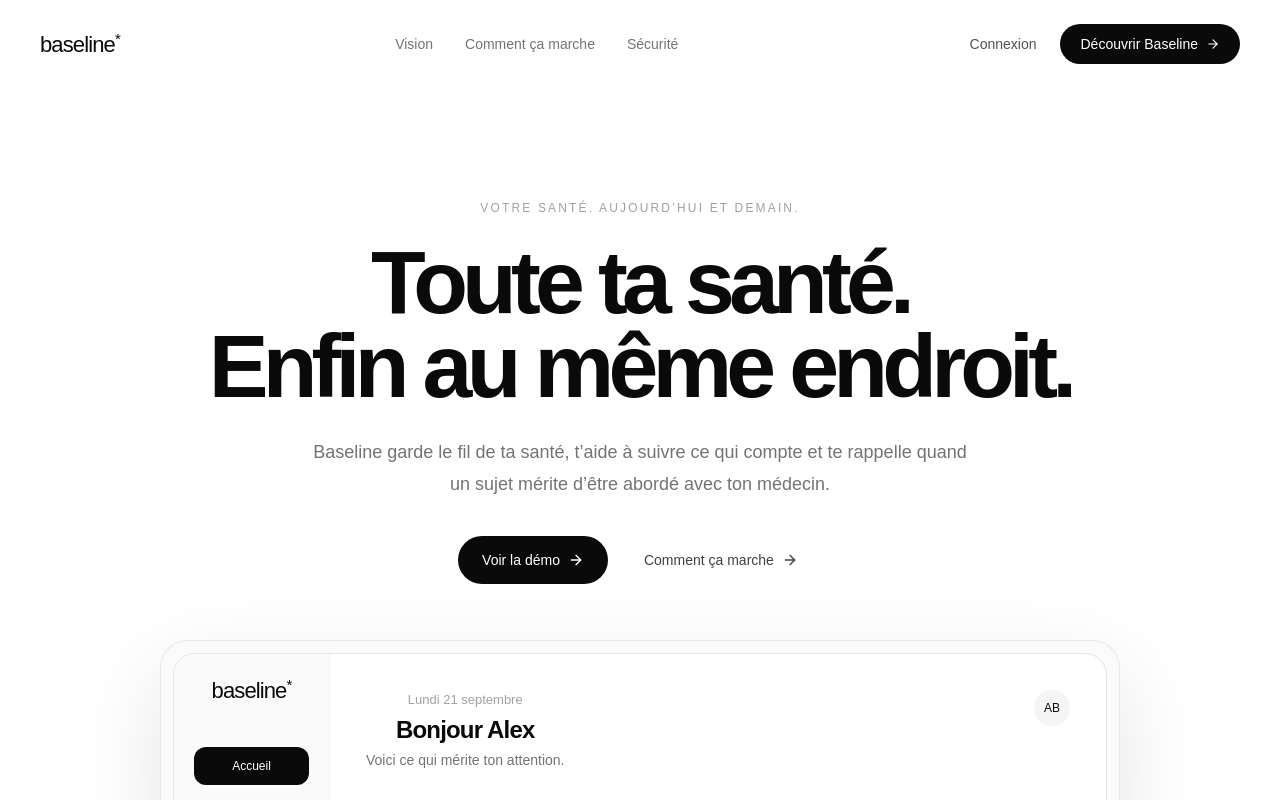
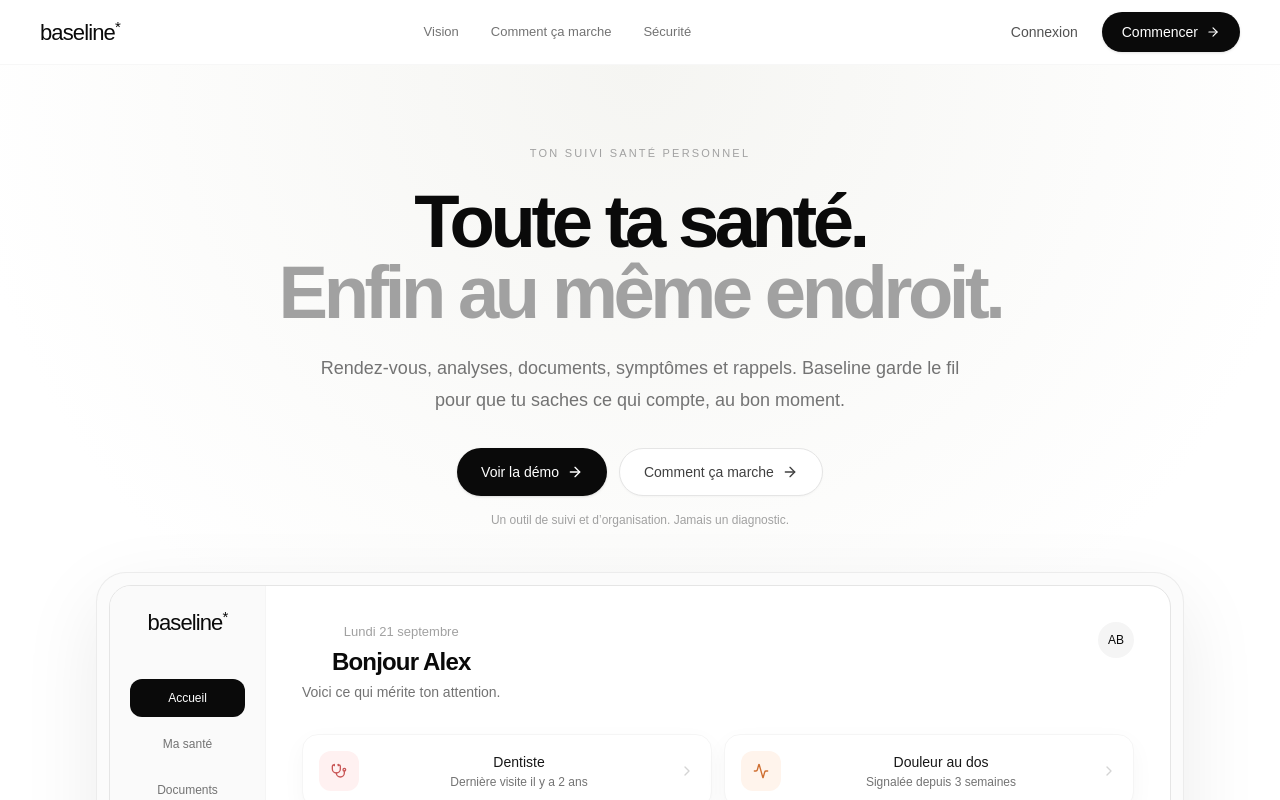
Before and after one commit to AlixBourgain/baseline-health, a Next.js app: page / in a window 1280 px wide. Shown: the top 800 px of the page. Built offline with nearby package versions, Linux system fonts and the light colour scheme.

Commit message:
Polish landing hero and CTA hierarchy

```diff
--- a/src/app/page.tsx
+++ b/src/app/page.tsx
@@ -58,8 +58,8 @@
 
 function DashboardPreview() {
   return (
-    <div className="relative mx-auto mt-14 w-full max-w-5xl px-3 sm:px-8">
-      <div className="rounded-[28px] border border-neutral-200/80 bg-[#fbfbfb] p-2 shadow-[0_30px_90px_rgba(0,0,0,0.10)] sm:p-3">
+    <div className="relative mx-auto mt-11 w-full max-w-6xl px-2 sm:px-8">
+      <div className="rounded-[30px] border border-neutral-200/70 bg-[#fbfbfb] p-2 shadow-[0_26px_80px_rgba(0,0,0,0.08)] sm:p-3">
         <div className="overflow-hidden rounded-[22px] border border-neutral-200 bg-white">
           <div className="grid min-h-[450px] md:grid-cols-[156px_1fr]">
             <aside className="hidden border-r border-neutral-100 bg-[#fafafa] p-5 md:block">
@@ -144,39 +144,62 @@
 export default function HomePage() {
   return (
     <main className="min-h-screen overflow-hidden bg-white text-neutral-950">
-      <header className="mx-auto flex max-w-7xl items-center justify-between px-6 py-6 lg:px-10">
+      <header className="border-b border-neutral-100/80 bg-white/90 backdrop-blur-xl">
+        <div className="mx-auto flex h-16 max-w-7xl items-center justify-between px-6 lg:px-10">
           <Brand />
-        <nav className="hidden items-center gap-8 text-sm text-neutral-500 md:flex">
+          <nav className="hidden items-center gap-8 text-[13px] text-neutral-500 md:flex">
             <a href="#vision" className="transition hover:text-neutral-950">Vision</a>
             <a href="#experience" className="transition hover:text-neutral-950">Comment ça marche</a>
             <Link href="/privacy" className="transition hover:text-neutral-950">Sécurité</Link>
           </nav>
           <div className="flex items-center gap-2">
             <Link href="/login" className="hidden rounded-full px-4 py-2 text-sm text-neutral-600 transition hover:bg-neutral-50 sm:inline-flex">Connexion</Link>
-          <Link href="/signup" className="inline-flex h-10 items-center gap-2 rounded-full bg-neutral-950 px-5 text-sm font-medium text-white transition hover:bg-neutral-800">
-            Découvrir Baseline <ArrowRight className="size-3.5" />
+            <Link
+              href="/signup"
+              style={{ color: "#fff" }}
+              className="inline-flex h-10 items-center gap-2 rounded-full bg-neutral-950 px-5 text-sm font-medium shadow-sm transition hover:bg-neutral-800"
+            >
+              <span style={{ color: "#fff" }}>Commencer</span>
+              <ArrowRight className="size-3.5 text-white" />
             </Link>
+          </div>
         </div>
       </header>
 
-      <section className="mx-auto max-w-7xl px-6 pb-24 pt-20 text-center lg:px-10 lg:pt-28">
-        <p className="text-xs font-medium uppercase tracking-[0.18em] text-neutral-400">Votre santé. Aujourd’hui et demain.</p>
-        <h1 className="mx-auto mt-6 max-w-4xl text-[clamp(3rem,7vw,6.4rem)] font-semibold leading-[0.94] tracking-[-0.065em]">
-          Toute ta santé.<br />Enfin au même endroit.
+      <section className="bg-[radial-gradient(circle_at_50%_0%,#f5f5f2_0%,#ffffff_50%)]">
+        <div className="mx-auto max-w-7xl px-6 pb-20 pt-16 text-center lg:px-10 lg:pt-20">
+          <p className="text-[11px] font-medium uppercase tracking-[0.2em] text-neutral-400">Ton suivi santé personnel</p>
+
+          <h1
+            className="mx-auto mt-6 max-w-[1040px] text-[clamp(3.4rem,5.8vw,5.5rem)] font-semibold leading-[0.96] tracking-[-0.06em]"
+            style={{ textWrap: "balance" }}
+          >
+            <span className="block">Toute ta santé.</span>
+            <span className="block text-neutral-400">Enfin au même endroit.</span>
           </h1>
-        <p className="mx-auto mt-7 max-w-2xl text-base leading-7 text-neutral-500 sm:text-lg sm:leading-8">
-          Baseline garde le fil de ta santé, t’aide à suivre ce qui compte et te rappelle quand un sujet mérite d’être abordé avec ton médecin.
+
+          <p className="mx-auto mt-6 max-w-[650px] text-base leading-7 text-neutral-500 sm:text-[18px] sm:leading-8">
+            Rendez-vous, analyses, documents, symptômes et rappels. Baseline garde le fil pour que tu saches ce qui compte, au bon moment.
           </p>
-        <div className="mt-9 flex flex-wrap items-center justify-center gap-3">
-          <a href="#experience" className="inline-flex h-12 items-center gap-2 rounded-full bg-neutral-950 px-6 text-sm font-medium text-white transition hover:bg-neutral-800">
-            Voir la démo <ArrowRight className="size-4" />
+
+          <div className="mt-8 flex flex-wrap items-center justify-center gap-3">
+            <a
+              href="#experience"
+              style={{ color: "#fff" }}
+              className="inline-flex h-12 items-center gap-2 rounded-full bg-neutral-950 px-6 text-sm font-medium shadow-sm transition hover:bg-neutral-800"
+            >
+              <span style={{ color: "#fff" }}>Voir la démo</span>
+              <ArrowRight className="size-4 text-white" />
             </a>
-          <a href="#vision" className="inline-flex h-12 items-center gap-2 rounded-full px-6 text-sm font-medium text-neutral-700 transition hover:bg-neutral-50">
+            <a href="#vision" className="inline-flex h-12 items-center gap-2 rounded-full border border-neutral-200 bg-white px-6 text-sm font-medium text-neutral-700 shadow-[0_1px_2px_rgba(0,0,0,0.03)] transition hover:bg-neutral-50">
               Comment ça marche <ArrowRight className="size-4" />
             </a>
           </div>
 
+          <p className="mt-4 text-xs text-neutral-400">Un outil de suivi et d’organisation. Jamais un diagnostic.</p>
+
           <DashboardPreview />
+        </div>
       </section>
 
       <section id="vision" className="border-y border-neutral-100 bg-[#fafafa]">
@@ -277,8 +300,8 @@
       <section className="px-6 py-28 text-center lg:py-36">
         <p className="text-xs font-medium uppercase tracking-[0.18em] text-neutral-400">Un meilleur suivi. Une vie plus sereine.</p>
         <h2 className="mx-auto mt-5 max-w-3xl text-4xl font-semibold tracking-[-0.055em] sm:text-6xl">Prends le fil de ta santé.</h2>
-        <Link href="/signup" className="mt-9 inline-flex h-12 items-center gap-2 rounded-full bg-neutral-950 px-6 text-sm font-medium text-white transition hover:bg-neutral-800">
-          Découvrir la démo <ArrowRight className="size-4" />
+        <Link href="/signup" style={{ color: "#fff" }} className="mt-9 inline-flex h-12 items-center gap-2 rounded-full bg-neutral-950 px-6 text-sm font-medium text-white transition hover:bg-neutral-800">
+          <span style={{ color: "#fff" }}>Découvrir la démo</span> <ArrowRight className="size-4 text-white" />
         </Link>
       </section>
 
```
Lines whose indentation alone changed are shown as unchanged.
